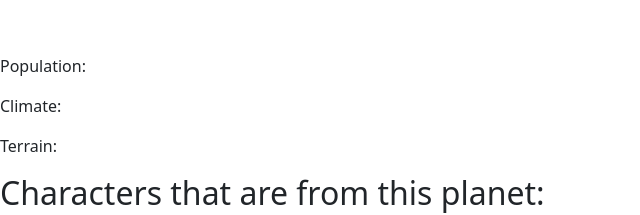
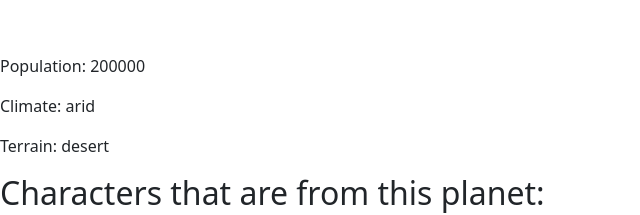
Before and after one commit to arkulowski/EDP_Guided_Project2, a React (Vite) app in the folder react/: page /planet/1 in a window 1280 px wide. Shown: the part 236-451 px from the top of the page, without its empty margins (0-640 px from the left). Built offline with nearby package versions, Linux system fonts and the light colour scheme.

Commit message:
added planets and films test data

```diff
--- /dev/null
+++ b/react/src/assets/planets.json
@@ -0,0 +1,25 @@
+[
+    {
+      "id": 1,
+      "climate": "arid",
+      "surface_water": "1",
+      "name": "Tatooine",
+      "diameter": "10465",
+      "rotation_period": "23",
+      "terrain": "desert",
+      "gravity": "1 standard",
+      "orbital_period": "304",
+      "population": "200000"
+    },
+    {
+      "id": 2,
+      "climate": "temperate",
+      "surface_water": "40",
+      "name": "Alderaan",
+      "diameter": "12500",
+      "rotation_period": "24",
+      "terrain": "grasslands, mountains",
+      "gravity": "1 standard",
+      "orbital_period": "364",
+      "population": "2000000000"
+    }]
--- a/react/src/components/Characters.jsx
+++ b/react/src/components/Characters.jsx
@@ -1,14 +1,11 @@
 import { useParams } from 'react-router-dom';
-import characters from '../assets/characters.json' // Ensure this path is correct
+import characters from '../assets/characters.json'
 
 const Character = () => {
-    // Use useParams to get the id from the URL
     const { id } = useParams();
 
-    // Find the character with the matching id
     const character = characters.find(char => char.id === parseInt(id));
 
-    // Check if character exists
     if (!character) {
         return <p>Character not found</p>;
     }
--- a/react/src/components/Films.jsx
+++ b/react/src/components/Films.jsx
@@ -1,13 +1,22 @@
+import { useParams } from 'react-router-dom';
+import films from '../assets/films.json'
+
 const Film = (props) => {
-    const film = props.film
+    const { id } = useParams();
+
+    const film = films.find(film => film.id === parseInt(id));
+
+    if (!film) {
+        return <p>Film not found</p>;
+    }
 
     return (
         <>
             <h1 id="film"></h1>
             <section id="generalInfo">
-                <p>Released: </p>
-                <p>Director: </p>
-                <p>Episode: </p>
+                <p>Released: {film.release_date}</p>
+                <p>Director: {film.director}</p>
+                <p>Episode: {film.episode_id}</p>
             </section>
             <section id="characters">
                 <h2>Characters</h2>
--- a/react/src/components/Home.jsx
+++ b/react/src/components/Home.jsx
@@ -3,7 +3,7 @@ import { BrowserRouter as Router, Route, Routes, Link, useNavigate} from "react-
 const Home = (props) => {
     const navigate = useNavigate();
     const characters = props.characters;
-    const something = (char) => {
+    const navigateCharacter = (char) => {
         navigate(`/character/${char.id}`)
     }
 
@@ -17,7 +17,7 @@ const Home = (props) => {
                     {
                         characters.map((char) => (
                             <li key={char.id}>
-                                <button onClick={() => something(char)} className="btn btn-primary">{char.name}</button>
+                                <button onClick={() => navigateCharacter(char)} className="btn btn-primary">{char.name}</button>
                             </li>
                         ))
                     }
--- a/react/src/components/Planets.jsx
+++ b/react/src/components/Planets.jsx
@@ -1,13 +1,22 @@
+import { useParams } from 'react-router-dom';
+import planets from '../assets/planets.json'
+
 const Planet = (props) => {
-    const planet = props.planet
+    const { id } = useParams();
+
+    const planet = planets.find(film => film.id === parseInt(id));
+
+    if (!planet) {
+        return <p>Film not found</p>;
+    }
 
     return (
         <>
             <h1 id="name"></h1>
             <section id="generalInfo">
-                <p>Population: </p>
-                <p>Climate: </p>
-                <p>Terrain: </p>
+                <p>Population: {planet.population}</p>
+                <p>Climate: {planet.climate}</p>
+                <p>Terrain: {planet.terrain}</p>
             </section>
             <section id="characters">
                 <h2>Characters that are from this planet:</h2>
```
Also changed, not shown: react/src/assets/films_planets.json (added, +9 -0 lines).
